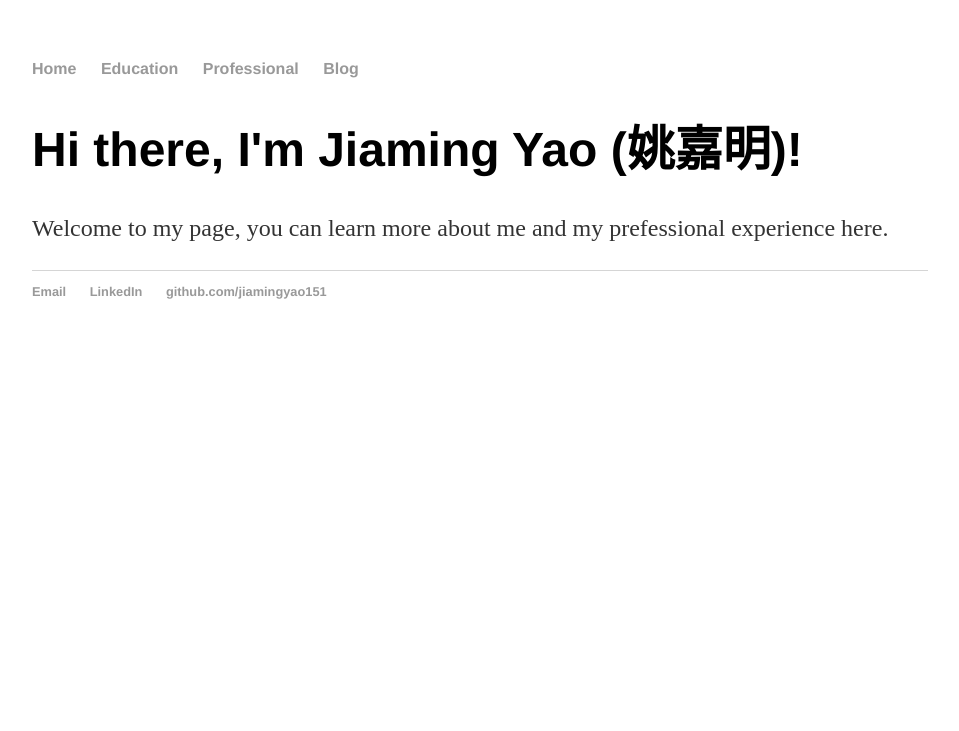
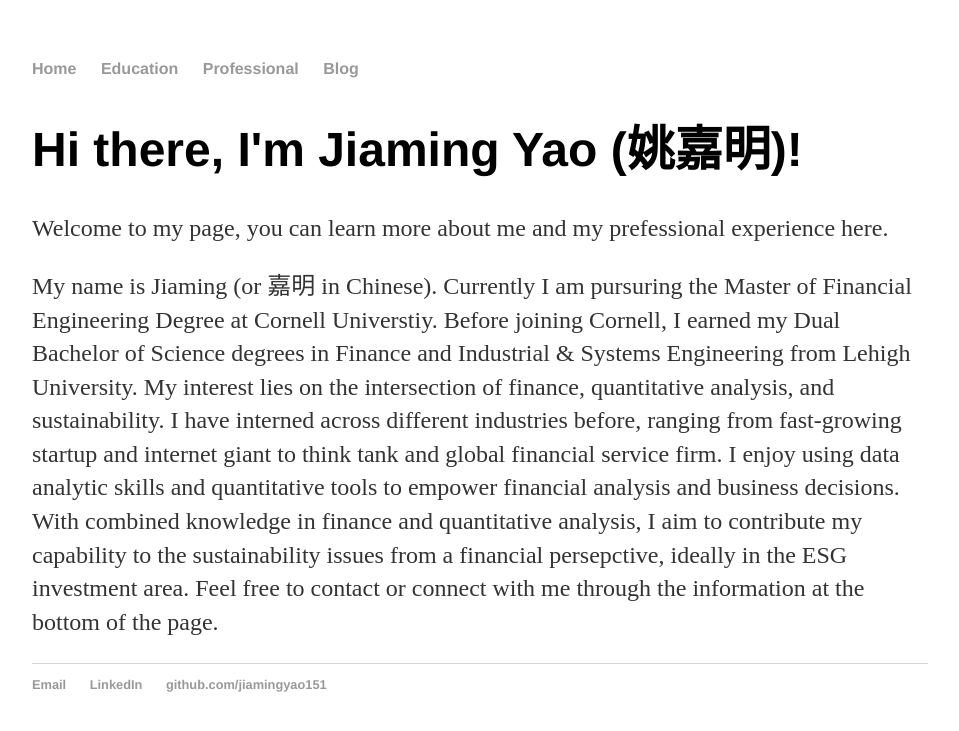
Before and after one commit to jiamingyao151/jiamingyao151.github.io, a Jekyll site: the page built from index.html, in a window 1280 px wide. Shown: the top 731 px of the page, without its empty margins (160-1119 px from the left). Built offline with Jekyll 4.4.1, drawn with Linux system fonts in a browser that asks for light colours.

Commit message:
Update index.html

```diff
--- a/index.html
+++ b/index.html
@@ -5,4 +5,12 @@ title: Jiaming's Page
 <div class="blurb">
 	<h1>Hi there, I'm Jiaming Yao (姚嘉明)!</h1>
 	<p>Welcome to my page, you can learn more about me and my prefessional experience here.</p>
+	<p>My name is Jiaming (or 嘉明 in Chinese). Currently I am pursuring the Master of Financial Engineering Degree at Cornell Universtiy.
+	Before joining Cornell, I earned my Dual Bachelor of Science degrees in Finance and Industrial & Systems Engineering from Lehigh University.
+	My interest lies on the intersection of finance, quantitative analysis, and sustainability. I have interned across different industries before, ranging from
+		fast-growing startup and internet giant to think tank and global financial service firm. I enjoy using data analytic skills and quantitative tools to
+		empower financial analysis and business decisions. With combined knowledge in finance and quantitative analysis, I aim to contribute my capability
+		to the sustainability issues from a financial persepctive, ideally in the ESG investment area. Feel free to contact or connect with me through the information
+		at the bottom of the page.
+	</p>
 </div><!-- /.blurb -->
```
